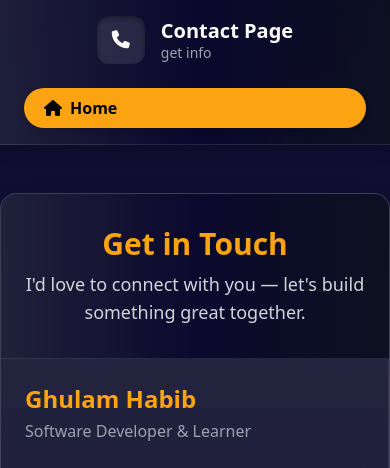
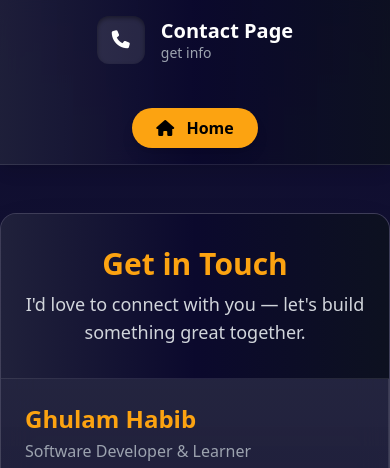
Before and after one commit to habibx792/DS_And_Algo-Visualizer, a website: page code/contact.html in a window 390 px wide. Shown: the top 468 px of the page. Drawn offline with nearby package versions, Linux system fonts and the light colour scheme.

Commit message:
Fix Homebtn in contact.html for mobile devices

```diff
--- a/code/contact.html
+++ b/code/contact.html
@@ -47,10 +47,14 @@
       </div>
 
       <!-- Home Button -->
-      <a href="index.html"
-        class="bg-goldAccent w-full md:w-auto text-black px-5 py-2 rounded-full font-semibold hover:bg-white hover:text-navyDeep transition duration-300 shadow-md">
-        <i class="fa-solid fa-house mr-2"></i>Home
-      </a>
+        <div class="flex justify-center w-60 md:w-40 mt-5 md:mt-0">
+        <a href="index.html"
+          class="block sm:inline-block text-center py-2 px-6 rounded-full bg-goldAccent text-black font-semibold shadow-lg hover:bg-white hover:text-navySoft transition duration-300">
+          <i class="fa-solid fa-house mr-2"></i>
+          Home
+        </a>
+
+      </div>
     </div>
   </header>
 
```
